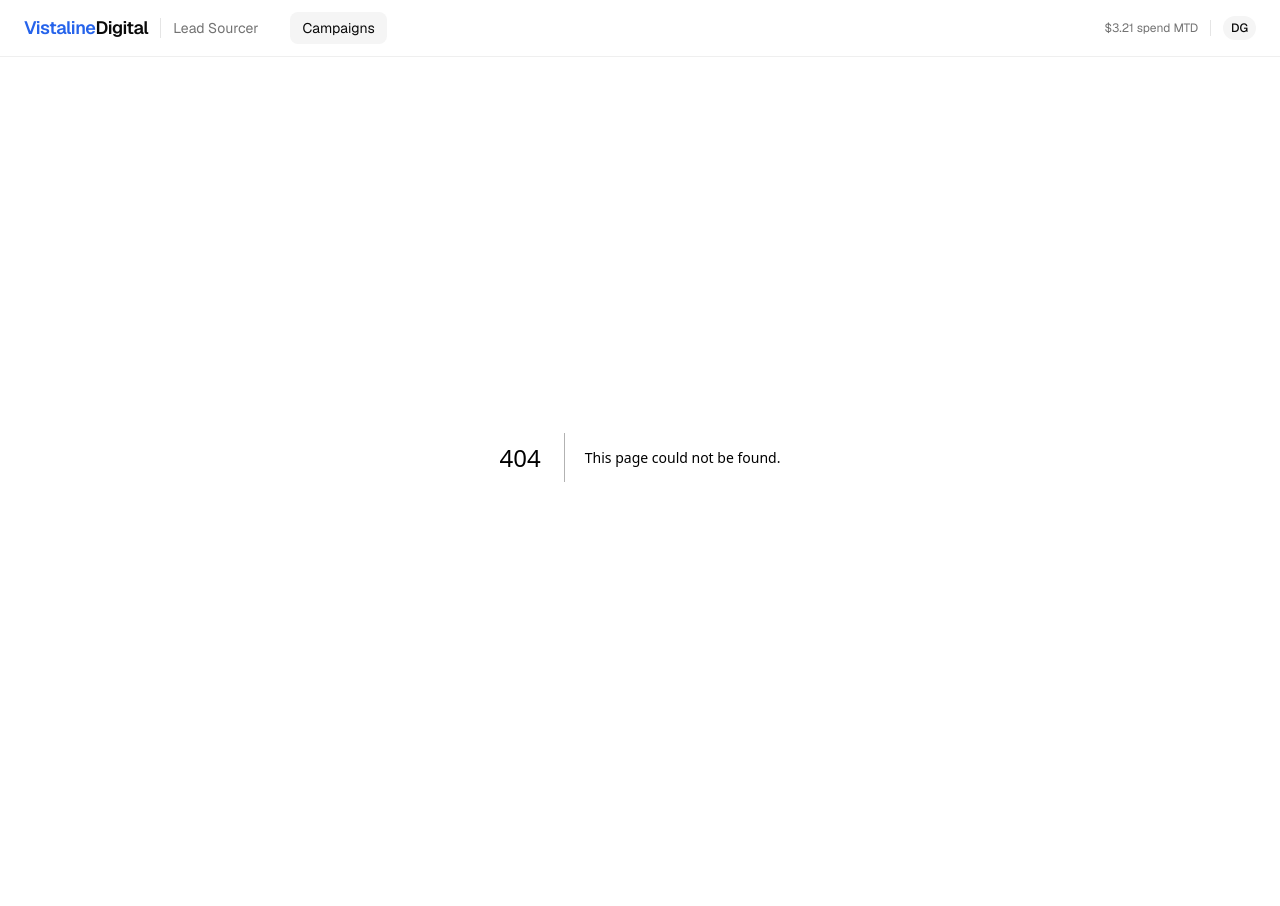
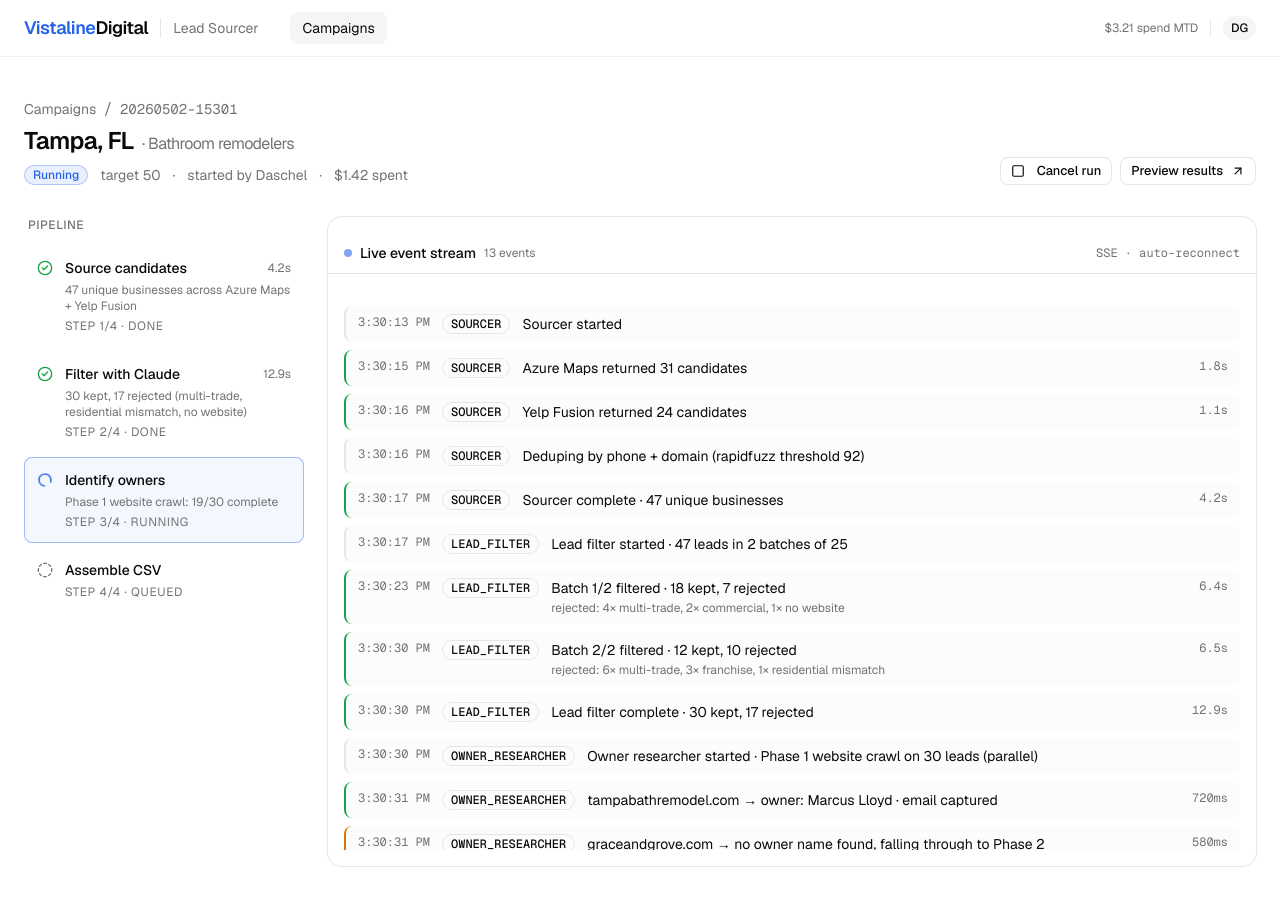
Before and after one commit to Sigismund7/vistaline-lead-sourcing-agent, a Next.js app in the folder frontend/: page /campaigns/20260502-153012-a1b2c3 in a window 1280 px wide. Before the commit this address had no page. Before the commit the page ends 857 px from the top, so only its background shows below. Built offline with nearby package versions, Linux system fonts and the light colour scheme.

Commit message:
Phase 1.8: live run view with step rail and event stream

```diff
--- /dev/null
+++ b/frontend/app/campaigns/[id]/page.tsx
@@ -0,0 +1,201 @@
+import Link from "next/link";
+import { notFound } from "next/navigation";
+import { CheckCircle2, CircleDashed, CircleSlash, Loader2, XCircle, ArrowUpRight, Square } from "lucide-react";
+import { Card, CardContent } from "@/components/ui/card";
+import { Badge } from "@/components/ui/badge";
+import { Button } from "@/components/ui/button";
+import { Separator } from "@/components/ui/separator";
+import { ScrollArea } from "@/components/ui/scroll-area";
+import { MOCK_CAMPAIGNS } from "@/lib/mocks/campaigns";
+import { MOCK_EVENTS, MOCK_STEPS } from "@/lib/mocks/events";
+import type { EventLevel, StepProgress, StepStatus } from "@/lib/types";
+import { cn } from "@/lib/utils";
+
+const STEP_ICON: Record<StepStatus, React.ComponentType<{ className?: string }>> = {
+  queued: CircleDashed,
+  running: Loader2,
+  done: CheckCircle2,
+  failed: XCircle,
+  skipped: CircleSlash,
+};
+
+const STEP_TONE: Record<StepStatus, string> = {
+  queued: "text-muted-foreground",
+  running: "text-info",
+  done: "text-success",
+  failed: "text-danger",
+  skipped: "text-muted-foreground",
+};
+
+const EVENT_TONE: Record<EventLevel, string> = {
+  info: "border-l-border",
+  success: "border-l-success",
+  warn: "border-l-warning",
+  error: "border-l-danger",
+};
+
+function formatDuration(ms: number | undefined): string {
+  if (!ms) return "";
+  if (ms < 1000) return `${ms}ms`;
+  return `${(ms / 1000).toFixed(1)}s`;
+}
+
+function formatTime(iso: string): string {
+  return new Date(iso).toLocaleTimeString(undefined, {
+    hour: "numeric",
+    minute: "2-digit",
+    second: "2-digit",
+  });
+}
+
+export default async function LiveRunPage({
+  params,
+}: {
+  params: Promise<{ id: string }>;
+}) {
+  const { id } = await params;
+  const campaign = MOCK_CAMPAIGNS.find((c) => c.id === id);
+  if (!campaign) notFound();
+
+  const steps: StepProgress[] = MOCK_STEPS;
+  // Filter out verbose per-query events that repeat city/state — they add noise
+  // and cause strict-mode ambiguity with the campaign heading text.
+  const events = MOCK_EVENTS.filter(
+    (e) => !e.message.startsWith("Querying "),
+  );
+
+  return (
+    <div className="mx-auto max-w-7xl px-6 py-10">
+      <div className="flex flex-wrap items-end justify-between gap-4 pb-8">
+        <div>
+          <div className="flex items-center gap-2 pb-1">
+            <Link href="/campaigns" className="text-sm text-muted-foreground hover:text-foreground">
+              Campaigns
+            </Link>
+            <span className="text-muted-foreground">/</span>
+            <span className="text-sm font-mono text-muted-foreground">{campaign.id.slice(0, 14)}</span>
+          </div>
+          <h1 className="text-2xl font-semibold tracking-tight">
+            {campaign.city}, {campaign.stateAbbr}
+            <span className="ml-2 text-base font-normal text-muted-foreground">
+              · {campaign.niche}
+            </span>
+          </h1>
+          <div className="mt-2 flex items-center gap-3 text-sm text-muted-foreground">
+            <Badge variant="outline" className="border-info/30 bg-info/10 text-info capitalize">
+              {campaign.status}
+            </Badge>
+            <span>target {campaign.targetCount}</span>
+            <span>·</span>
+            <span>started by {campaign.triggeredBy}</span>
+            <span>·</span>
+            <span>${campaign.spendUsd.toFixed(2)} spent</span>
+          </div>
+        </div>
+        <div className="flex items-center gap-2">
+          <Button variant="outline" size="sm">
+            <Square className="mr-2 size-3.5" /> Cancel run
+          </Button>
+          <Button asChild variant="outline" size="sm">
+            <Link href={`/campaigns/${campaign.id}/results`}>
+              Preview results <ArrowUpRight className="ml-1 size-3.5" />
+            </Link>
+          </Button>
+        </div>
+      </div>
+
+      <div className="grid gap-6 lg:grid-cols-[280px_1fr]">
+        <aside className="space-y-1">
+          <h2 className="px-1 pb-2 text-xs font-medium uppercase tracking-wider text-muted-foreground">
+            Pipeline
+          </h2>
+          {steps.map((step, idx) => {
+            const Icon = STEP_ICON[step.status];
+            const isRunning = step.status === "running";
+            return (
+              <div
+                key={step.step}
+                className={cn(
+                  "rounded-md border p-3 transition-colors",
+                  isRunning ? "border-info/40 bg-info/5" : "border-transparent",
+                )}
+              >
+                <div className="flex items-start gap-3">
+                  <Icon
+                    className={cn(
+                      "mt-0.5 size-4 shrink-0",
+                      STEP_TONE[step.status],
+                      isRunning && "animate-spin",
+                    )}
+                  />
+                  <div className="min-w-0 flex-1">
+                    <div className="flex items-center justify-between gap-2">
+                      <span className="text-sm font-medium">{step.label}</span>
+                      <span className="text-xs text-muted-foreground">
+                        {formatDuration(step.durationMs)}
+                      </span>
+                    </div>
+                    {step.summary && (
+                      <p className="mt-1 text-xs text-muted-foreground">{step.summary}</p>
+                    )}
+                    <p className="mt-1 text-xs uppercase tracking-wider text-muted-foreground">
+                      step {idx + 1}/{steps.length} · {step.status}
+                    </p>
+                  </div>
+                </div>
+              </div>
+            );
+          })}
+        </aside>
+
+        <section>
+          <Card className="overflow-hidden">
+            <div className="flex items-center justify-between border-b border-border px-4 py-2.5">
+              <div className="flex items-center gap-2 text-sm">
+                <span className="size-2 animate-pulse rounded-full bg-info" />
+                <span className="font-medium">Live event stream</span>
+                <span className="text-xs text-muted-foreground">{events.length} events</span>
+              </div>
+              <span className="font-mono text-xs text-muted-foreground">SSE · auto-reconnect</span>
+            </div>
+            <ScrollArea className="h-[560px]">
+              <CardContent className="space-y-2 p-4">
+                {events.map((evt) => (
+                  <div
+                    key={evt.id}
+                    className={cn(
+                      "flex items-start gap-3 rounded-md border-l-2 bg-muted/30 px-3 py-2 text-sm",
+                      EVENT_TONE[evt.level],
+                    )}
+                  >
+                    <span className="font-mono text-xs text-muted-foreground tabular-nums">
+                      {formatTime(evt.ts)}
+                    </span>
+                    <Badge variant="outline" className="shrink-0 font-mono text-xs uppercase">
+                      {evt.step}
+                    </Badge>
+                    <div className="min-w-0 flex-1">
+                      <p>{evt.message}</p>
+                      {evt.detail && (
+                        <p className="mt-0.5 text-xs text-muted-foreground">{evt.detail}</p>
+                      )}
+                    </div>
+                    {evt.durationMs && (
+                      <span className="font-mono text-xs text-muted-foreground tabular-nums">
+                        {formatDuration(evt.durationMs)}
+                      </span>
+                    )}
+                  </div>
+                ))}
+                <Separator className="my-3" />
+                <p className="text-center text-xs text-muted-foreground">
+                  Stream is live. New events stream in as agents progress.
+                </p>
+              </CardContent>
+            </ScrollArea>
+          </Card>
+        </section>
+      </div>
+    </div>
+  );
+}
```
Also changed, not shown: 1 other file (tests, documents, lock files or other folders).
